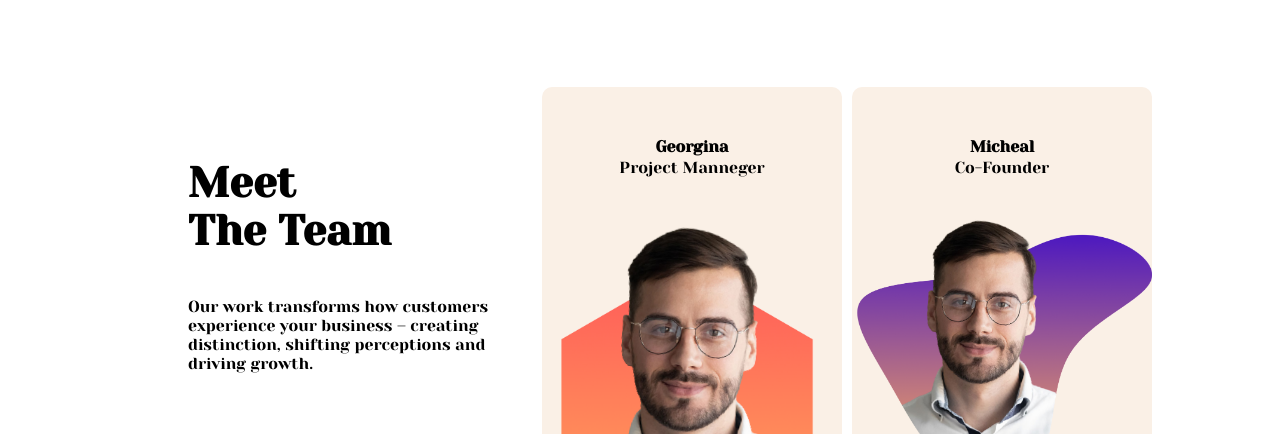
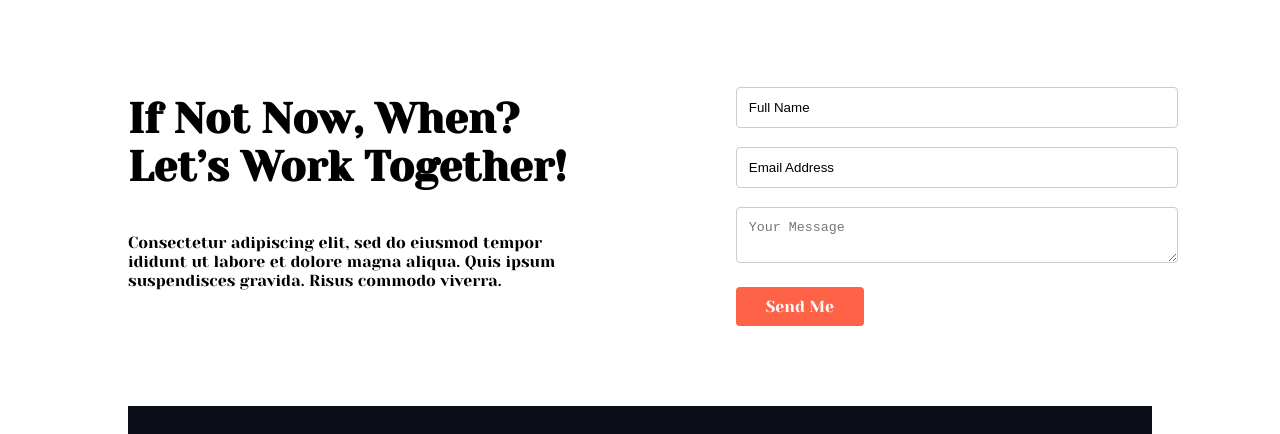
Before and after one commit to raiihan/singlePage-website_name-Mission, a plain HTML site: page index.html in a window 1280 px wide. Shown: the part 1851-2285 px from the top of the page. Drawn offline with Linux system fonts and the light colour scheme.

Commit message:
Confirmed commit

```diff
--- a/index.html
+++ b/index.html
@@ -130,33 +130,29 @@
             </div>
         </section>
 
-        <section class="meet-team flex-container">
-            <div class="team-left">
-                <h1>Meet <br> The Team</h1>
-                <h1>
 
-                </h1>
-                <p>
-                    Our work transforms how customers experience your business – creating distinction, shifting
-                    perceptions and driving growth.
-                </p>
+
+        <section class="contact flex-container">
+            <div class="contact-left">
+                <h1>If Not Now, When? <br> Let’s Work Together!</h1>
+                <p>Consectetur adipiscing elit, sed do eiusmod tempor ididunt ut labore et dolore magna aliqua. Quis
+                    ipsum suspendisces gravida. Risus commodo viverra.</p>
             </div>
-            <div class="team-photo flex-container">
-                <div class="team-member">
-                    <div class="team-designation">
-                        <h4>Georgina</h4>
-                        <p>Project Manneger</p>
-                    </div>
-                    <img src="/images/person/person-3.png" alt="">
+            <div class="contact-right">
+                <div class="form">
+                    <form>
+
+                        <input type="text" id="fname" name="fname" value="Full Name"><br>
+                        <br>
+                        <input type="email" id="email" name="email" value="Email Address">
+                        <br><br>
+                        <textarea name="message" id="message" placeholder="Your Message"></textarea>
+
+                    </form>
                 </div>
-                <div class="team-member">
-                    <div class="team-designation">
-                        <h4>Micheal</h4>
-                        <p>Co-Founder</p>
-                    </div>
-                    <img src="/images/person/person-5.png" alt="">
+                <div class="btn">
+                    <a href="" id="contact-btn" class="link-btn">Send Me</a>
                 </div>
-
             </div>
         </section>
 
--- a/style.css
+++ b/style.css
@@ -97,31 +97,24 @@ line-height: 16px;
 }
 
 
-
-.team-left{
-    width: 450px;
-    margin-left: 60px;
+.contact-left{
+    width: 550px;
+    margin-top: -34px;
+}
+.contact-right{
+    margin-left: 150px;
+    width: 500px;
+}
+.btn{
     margin-top: 30px;
 }
-.team-photo{
-    margin-bottom: 0;
+input[type=text],[type=email],  textarea {
+    width: 100%;
+    padding: 12px;
+    border: 1px solid #ccc;
+    border-radius: 4px;
+    resize: vertical;
 }
-
-.team-member{
-    background-color: linen;
-    border-radius: 10px;
-    text-align: center;
-    margin-left: 10px;
-}
-.team-designation{
-    line-height: 0;
-    margin-top: 60px;
-}
-.team-member img{
-    width: 300px
-}
-
-
 footer{
     background-color: #0b0d17;
     text-align: center;
```
